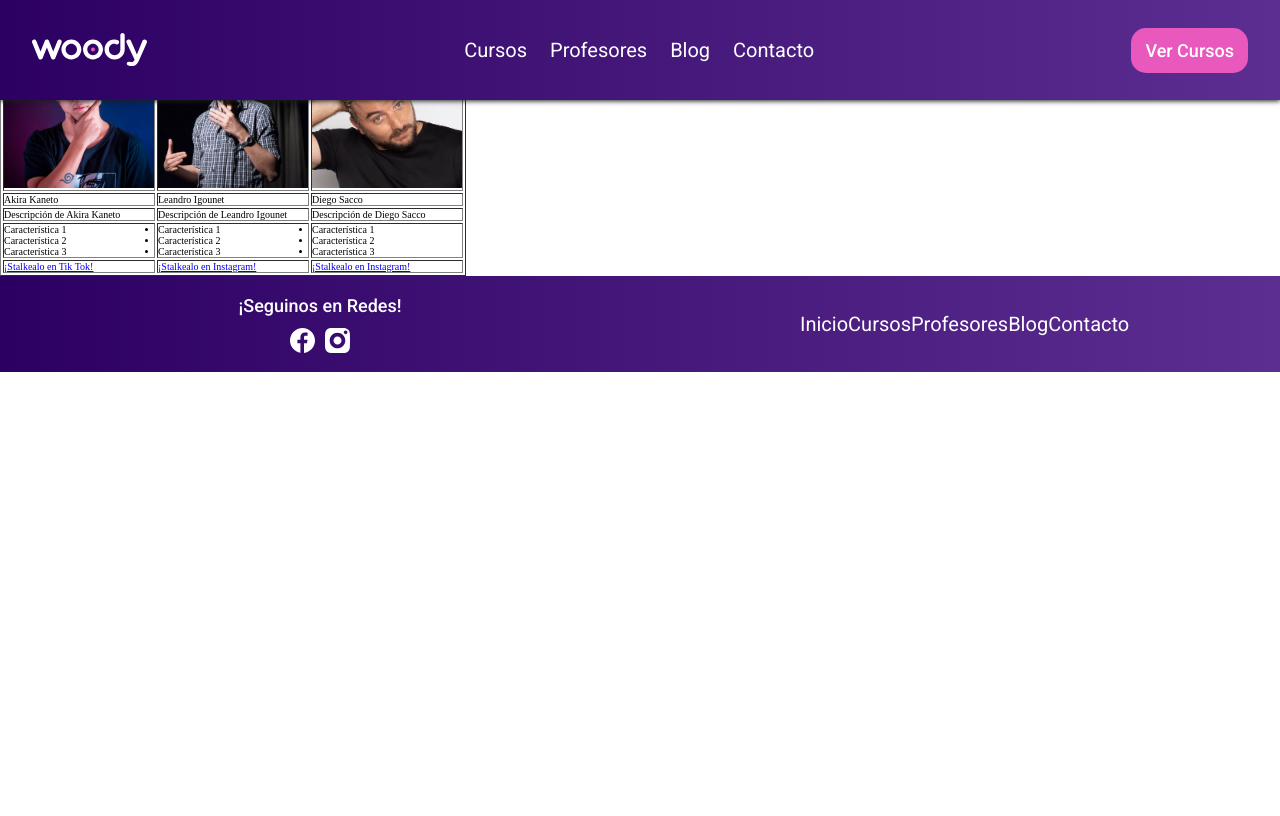
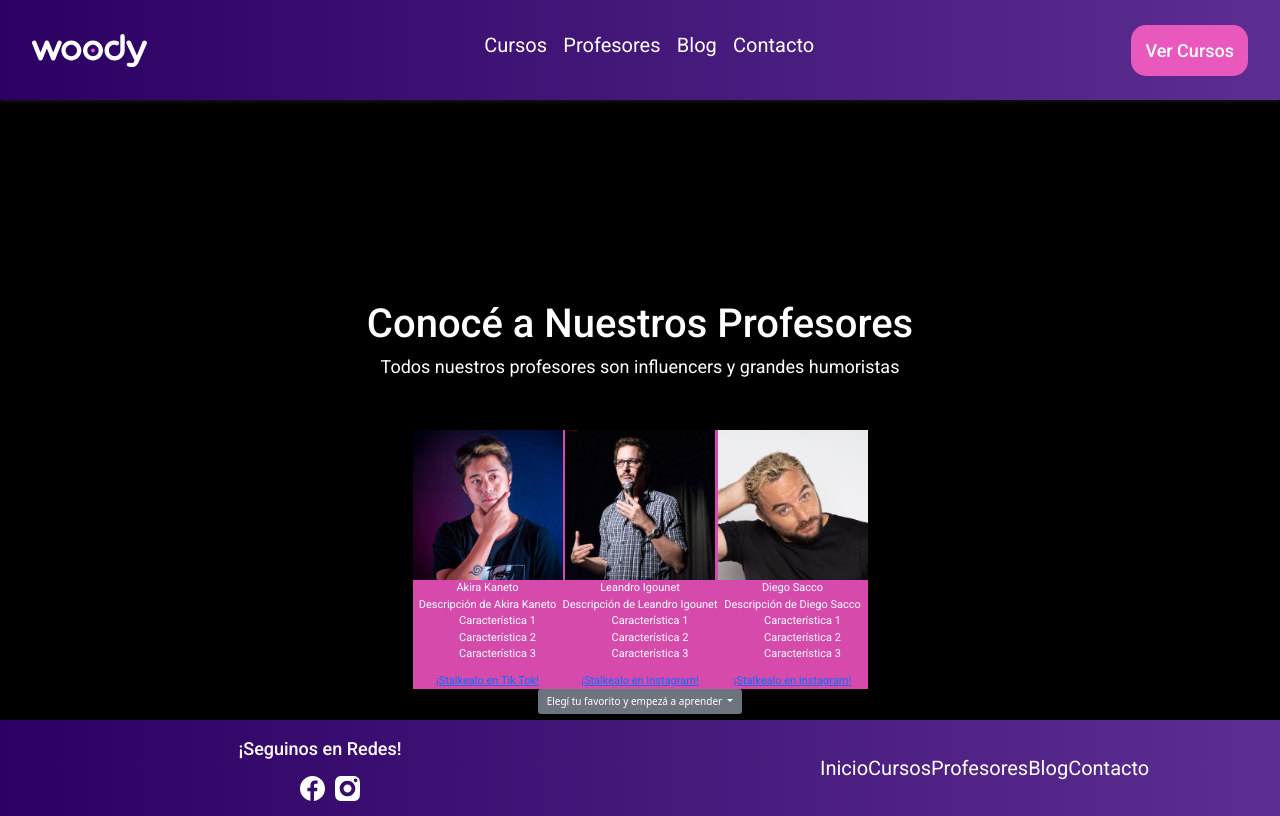
Before and after one commit to chekojova/soywoody, a plain HTML site: page pages/profesores.html in a window 1280 px wide. Drawn offline with nearby package versions, Linux system fonts and the light colour scheme.

Commit message:
Testing de Bootstrap

```diff
--- a/css/style.css
+++ b/css/style.css
@@ -764,3 +764,73 @@ article a:visited {
 
 
 /* Página de Profesores */
+
+.main__profesores {
+
+    background-color: black;
+    padding-top: 30rem;
+
+    height: 90vh;
+    width: 100vw;
+
+}
+
+.main__profesores .h1__profesores {
+
+    color:white;
+
+    font-family: "Roboto", sans-serif;
+    font-style: normal;
+    font-weight: 500;
+    font-size: 40px;
+
+    display: flex;
+    flex-direction: column;
+    align-items: center;
+
+}
+
+.main__profesores .p__profesores {
+
+    color: white;
+    font-family: "Roboto", sans-serif;
+    font-style: normal;
+    font-weight: 400;
+    font-size: 1.8rem;
+
+    display: flex;
+    flex-direction: column;
+    align-items: center;
+
+}
+
+.main__profesores .profesores {
+
+    padding-top: 4rem;
+
+    color: white;
+    font-family: "Roboto", sans-serif;
+    font-style: normal;
+    font-weight: 400;
+    font-size: 1rem;
+
+}
+
+table {
+
+    background-color: #d64aac;
+
+}
+
+tr {
+
+    text-align: center;
+    font-size: 1.1rem;
+
+}
+
+tr td ul li {
+
+    list-style-type: none;
+
+}
--- a/pages/profesores.html
+++ b/pages/profesores.html
@@ -7,6 +7,7 @@
     <meta charset="UTF-8">
     <meta name="viewport" content="width=device-width, initial-scale=1.0">
     <title>Woody | Profesores</title>
+    <link href="https://cdn.jsdelivr.net/npm/bootstrap@5.0.0-beta3/dist/css/bootstrap.min.css" rel="stylesheet" integrity="sha384-eOJMYsd53ii+scO/bJGFsiCZc+5NDVN2yr8+0RDqr0Ql0h+rP48ckxlpbzKgwra6" crossorigin="anonymous">
     <link rel="stylesheet" href="../css/style.css">
     <link href="https://fonts.googleapis.com/css2?family=Roboto:ital,wght@0,100;0,300;0,400;0,500;0,700;0,900;1,100;1,300;1,400;1,500;1,700;1,900&display=swap" rel="stylesheet">
 
@@ -31,13 +32,19 @@
 
     <main>
 
-        <div>
-                <h1>Conocé a Nuestros Profesores</h1>
+        <section class="main__profesores">
+
+            <div class="h1__profesores">
+                <h1 class="h1__profesores">Conocé a Nuestros Profesores</h1>
+            </div>
+
+            <div class="p__profesores">
                 <p>Todos nuestros profesores son influencers y grandes humoristas</p>
             </div>
 
-        <section>
-            <table border="1">
+            <article class="profesores container-fluid">
+                <div class="container d-flex justify-content-center">
+                    <table>
                         <tr>
                             <th><img src="../img/akirakaneto.jpg" alt="Akira Kaneto" width="150" height="150"></th>
                             <th><img src="../img/leandroigounet.jpg" alt="Leandro Igounet" width="150" height="150"></th>
@@ -82,7 +89,23 @@
                             <td><a href="https://www.instagram.com/soydiegosacco/"  target="_blank">¡Stalkealo en Instagram!</a></td>
                         </tr>
                     </table>
+                </div>
+            </article>
+
+            <div class="dropdown d-flex justify-content-center">
+                <button class="btn btn-secondary dropdown-toggle" type="button" id="dropdownMenuButton1" data-bs-toggle="dropdown" aria-expanded="false">
+                  Elegí tu favorito y empezá a aprender
+                </button>
+                <ul class="dropdown-menu" aria-labelledby="dropdownMenuButton1">
+                  <li><a class="dropdown-item" href="#">¡Quiero a Akira!</a></li>
+                  <li><a class="dropdown-item" href="#">¡Quiero a Lean!</a></li>
+                  <li><a class="dropdown-item" href="#">¡Quero a Dieguito!</a></li>
+                </ul>
+              </div>
+
         </section>
+
+
 
     </main>
 
@@ -107,6 +130,8 @@
         </div>
     </footer>
 
+    <script src="https://cdn.jsdelivr.net/npm/bootstrap@5.0.0-beta3/dist/js/bootstrap.bundle.min.js" integrity="sha384-JEW9xMcG8R+pH31jmWH6WWP0WintQrMb4s7ZOdauHnUtxwoG2vI5DkLtS3qm9Ekf" crossorigin="anonymous"></script>
+
 </body>
 
 </html>
```
Also changed, not shown: index.html (line endings or trailing spaces). Lines whose indentation alone changed are shown as unchanged.
